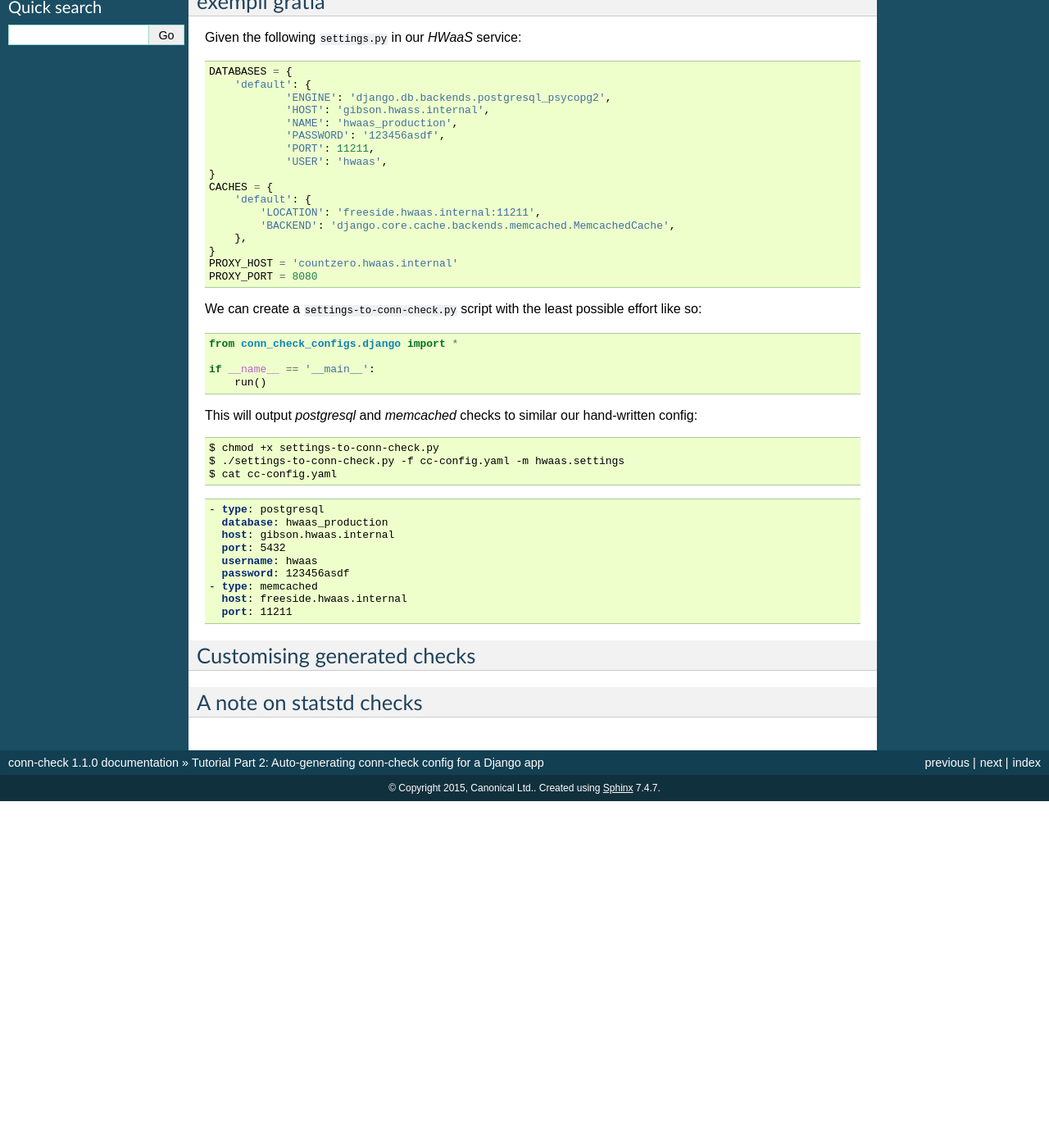
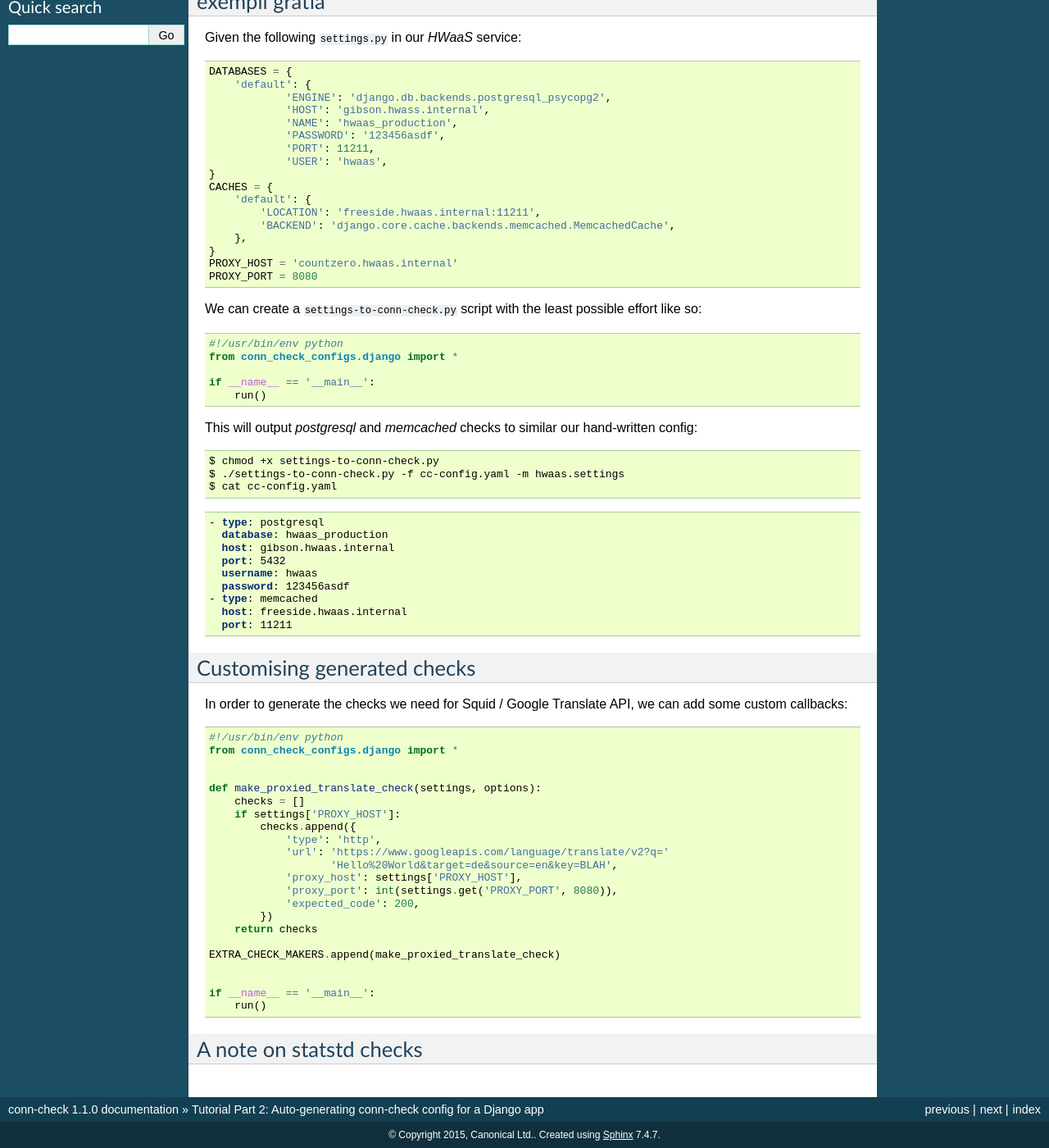
Before and after one commit to canonical-ols/conn-check, a Sphinx documentation site: the page built from docs/tutorial-part-2.rst, in a window 1280 px wide and 1400 px high, scrolled down 462 px. Shown: the whole window at 82% size. Built offline with Sphinx 7.4.7, drawn with Linux system fonts in a browser that asks for light colours; before the commit the page ends 1439 px from its top, so only the background shows below that.

Commit message:
Add notes on customising settings generation

```diff
--- a/docs/tutorial-part-2.rst
+++ b/docs/tutorial-part-2.rst
@@ -50,6 +50,7 @@ effort like so:
 
 .. code-block:: python
 
+    #!/usr/bin/env python
     from conn_check_configs.django import *
 
     if __name__ == '__main__':
@@ -79,7 +80,33 @@ hand-written config:
 Customising generated checks
 ----------------------------
 
+In order to generate the checks we need for Squid / Google Translate API, we
+can add some custom callbacks:
 
+.. code-block:: python
+
+    #!/usr/bin/env python
+    from conn_check_configs.django import *
+
+
+    def make_proxied_translate_check(settings, options):
+        checks = []
+        if settings['PROXY_HOST']:
+            checks.append({
+                'type': 'http',
+                'url': 'https://www.googleapis.com/language/translate/v2?q='
+                       'Hello%20World&target=de&source=en&key=BLAH',
+                'proxy_host': settings['PROXY_HOST'],
+                'proxy_port': int(settings.get('PROXY_PORT', 8080)),
+                'expected_code': 200,
+            })
+        return checks
+
+    EXTRA_CHECK_MAKERS.append(make_proxied_translate_check)
+
+
+    if __name__ == '__main__':
+        run()
 
 A note on statstd checks
 ------------------------
```
